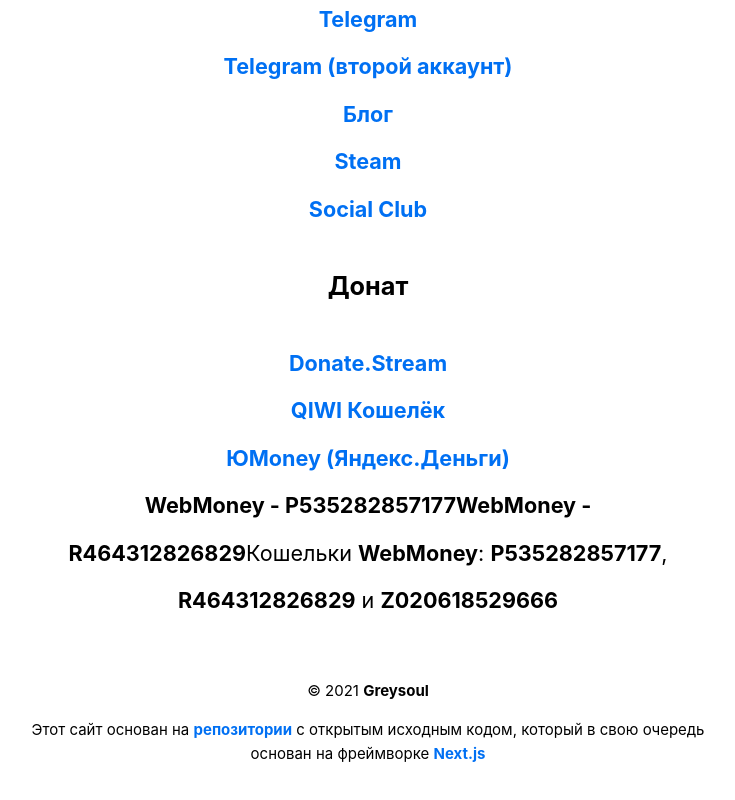
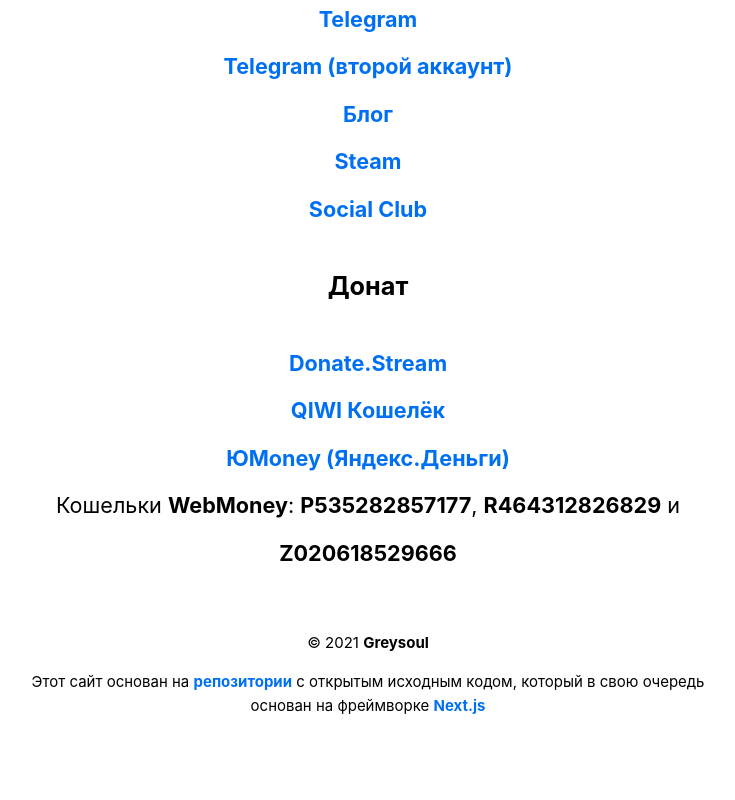
Before and after one commit to realgreysoul/website, a Next.js app: page /information in a window 1280 px wide. Shown: the part 1421-2221 px from the top of the page, without its empty margins (272-1007 px from the left). Built offline with nearby package versions, Linux system fonts and the light colour scheme.

Commit message:
Update information.js

```diff
--- a/pages/information.js
+++ b/pages/information.js
@@ -116,8 +116,6 @@ export default function Projects({ allProjectsData }) {
         <a href={`https://yoomoney.ru/to/410018468894777`} target="_blank"><strong>ЮMoney (Яндекс.Деньги)</strong></a>
         <br>
         </br>
-        <strong>WebMoney - P535282857177</strong>
-        <strong>WebMoney - R464312826829</strong>
         Кошельки <strong>WebMoney</strong>: <strong>P535282857177</strong>, <strong>R464312826829</strong> и <strong>Z020618529666</strong>
       </section>
     </Layout>
```
